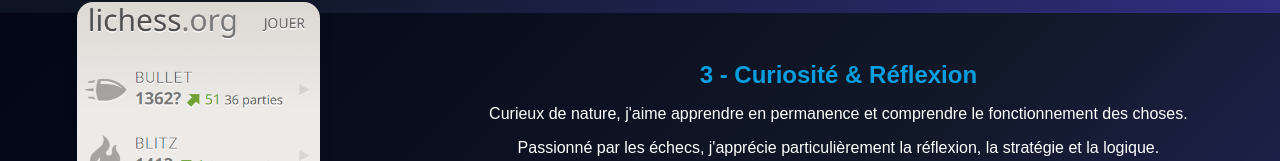
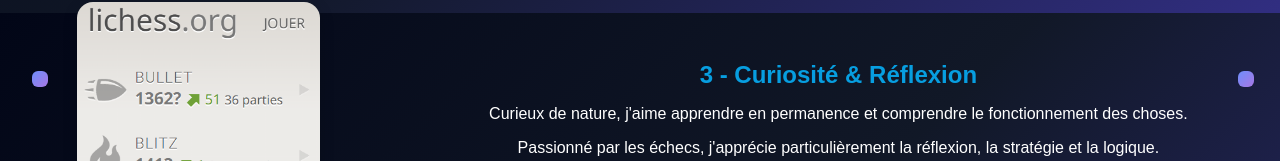
Before and after one commit to ssamepi/Portfolio, a Vue app in the folder My_Portfolio/: page /personnel in a window 1280 px wide. Shown: the part 787-948 px from the top of the page. Built offline with nearby package versions, Linux system fonts and the light colour scheme.

Commit message:
feat(Personnel.vue

```diff
--- a/My_Portfolio/src/components/Personnel.vue
+++ b/My_Portfolio/src/components/Personnel.vue
@@ -102,11 +102,14 @@ import Email from "@/components/Email.vue"
       </p>
     </section>
     <Email/>
+    <div class="cube cube-right"></div>
+    <div class="cube cube-left"></div>
   </div>
 </template>
 
 <style scoped>
 .container {
+  position: relative;
   display: flex;
   flex-direction: column;
   gap: 4rem;
@@ -146,4 +149,24 @@ h2 {
   object-fit: cover;
   box-shadow: 0 4px 15px rgba(0, 0, 0, 0.15);
 }
+.cube {
+  position: absolute;
+  width: clamp(0.5rem, 4vw, 1rem);
+  height: clamp(0.5rem, 4vw, 1rem);
+  background: linear-gradient(135deg, #6e8efb, #a777e3);
+  border-radius: 6px;
+  animation: bounce 10s ease-in-out infinite;
+  z-index: -1;
+  pointer-events: none;
+}
+.cube-right{
+  right: 2vw;
+}
+.cub-left{
+  left: 2vw;
+}
+@keyframes bounce {
+  0%   { top: -5vh; }
+  100% { top: calc(100% - clamp(0.5rem, 4vw, 1rem)); }
+}
 </style>
```
